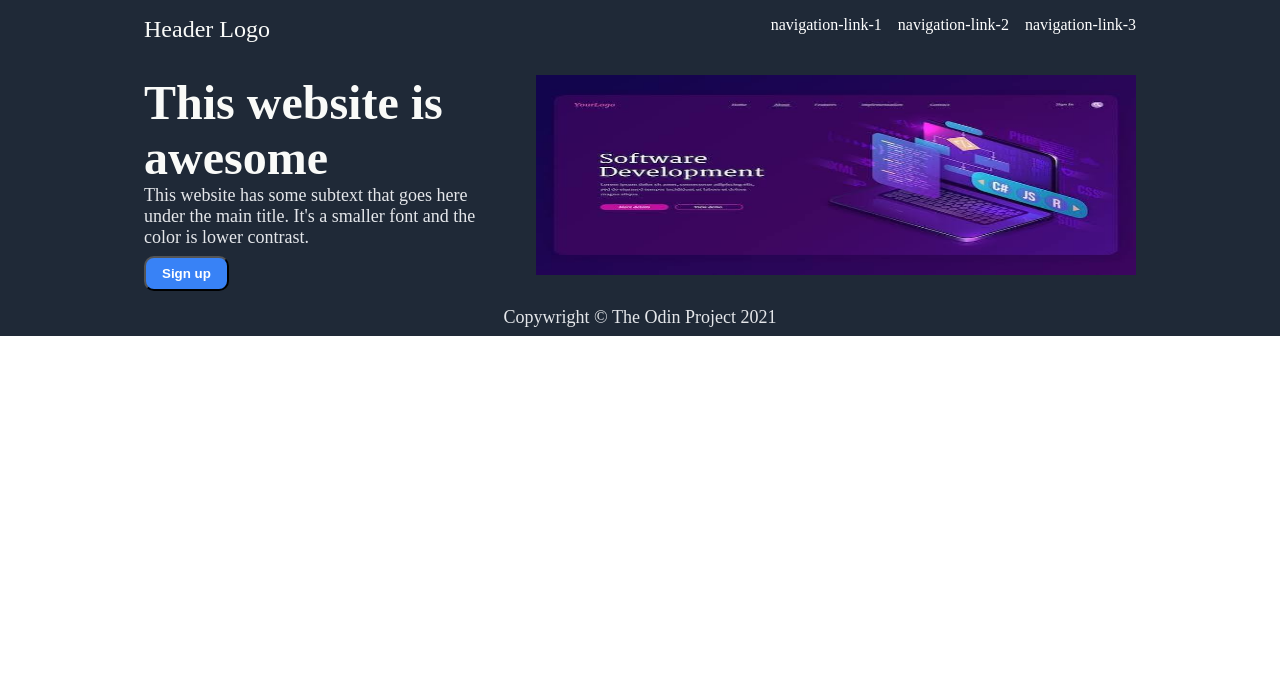
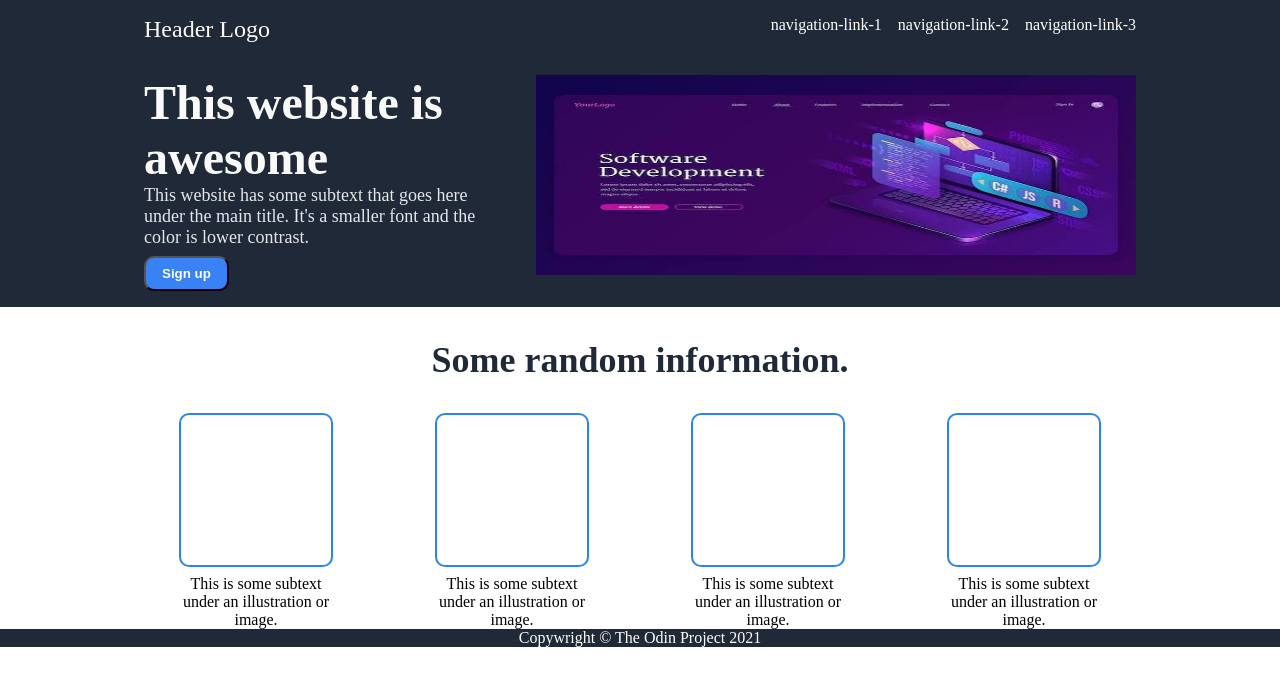
Before and after one commit to rjeunen/odin-landingPageFoundations, a plain HTML site: page index.html in a window 1280 px wide. Drawn offline with Linux system fonts and the light colour scheme.

Commit message:
section-2 foundation landing page done

```diff
--- a/index.html
+++ b/index.html
@@ -23,7 +23,7 @@
         <div class="header">
             <div class="header-content">
                 <h1>This website is awesome</h1>
-                <p>This website has some subtext that goes here under the main title. It's a smaller font and the color is lower contrast.</p>
+                <p class="header-text">This website has some subtext that goes here under the main title. It's a smaller font and the color is lower contrast.</p>
                 <button>Sign up</button>
             </div>
             <div class="header-image">
@@ -33,7 +33,41 @@
     </div>
 
 
-    <div class="section-2"></div>
+    <div class="section-2">
+        <div class="info-title">
+            Some random information.
+        </div>
+        <div class="info-cards">
+            <div class="card">
+                <div class="card-image"></div>
+                <p class="card-text">
+                    This is some subtext under an illustration or image.
+                </p>
+            </div>
+            <div class="card">
+                <div class="card-image"></div>
+
+                <p class="card-text">
+                    This is some subtext under an illustration or image.
+                </p>
+            </div>
+            <div class="card">
+                <div class="card-image"></div>
+                <p class="card-text">
+                    This is some subtext under an illustration or image.
+                </p>
+            </div>
+            <div class="card">
+                <div class="card-image"></div>
+                <p class="card-text">
+                    This is some subtext under an illustration or image.
+                </p>
+            </div>
+        </div>
+    </div>
+
+
+
     <div class="section-3"></div>
     <div class="section-4"></div>
     <div class="footer">
--- a/style.css
+++ b/style.css
@@ -1,3 +1,5 @@
+/*General*/
+
 *{
     margin: 0;
     padding: 0;
@@ -10,6 +12,8 @@
 .section-4{
     padding: 0 10%;
 }
+
+/*section 1*/
 
 .section-1{
     background-color: #1F2937;
@@ -46,7 +50,7 @@ h1{
     font-weight: 900;
 }
 
-p{
+.header-text{
     font-size: 18px;
     color: #E5E7EB;
     margin-bottom: 8px;
@@ -65,9 +69,47 @@ img{
     height: 200px;
 }
 
+/*setion-2*/
+
+.info-title{
+    text-align: center;
+    margin: 32px 0;
+    font-size: 36px;
+    color: #1f2937;
+    font-weight: 900;
+}
+
+.info-cards{
+    display: flex;
+    flex-wrap: wrap;
+    justify-content: space-around;
+    align-items: center;
+}
+
+.card{
+    display: flex;
+    flex-direction: column;
+    align-items: center;
+    width: 150px;
+}
+
+.card-image{
+    width: 150px;
+    height: 150px;
+    border-radius: 10px;
+    border: 2px solid rgb(42, 133, 236);
+}
+
+.card-text{
+    text-align: center;
+    margin-top: 8px;
+}
+
+/*footer*/
 .footer{
     display: flex;
     justify-content: center;
     align-items: center;
     background-color: #1F2937;
+    color: white;
 }
```
